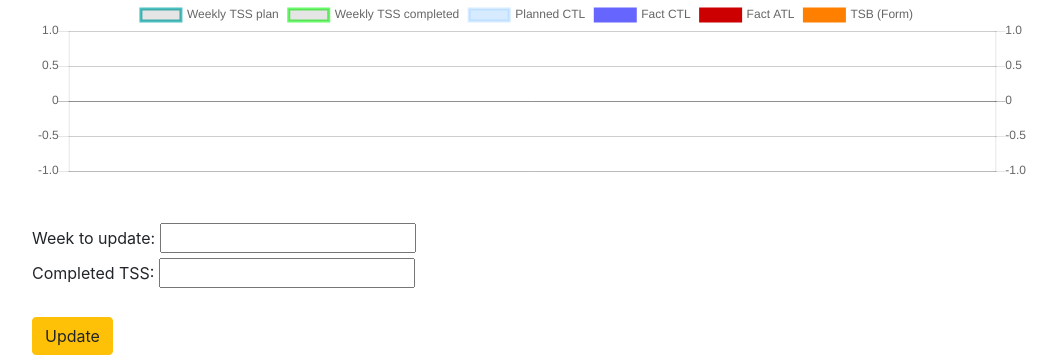
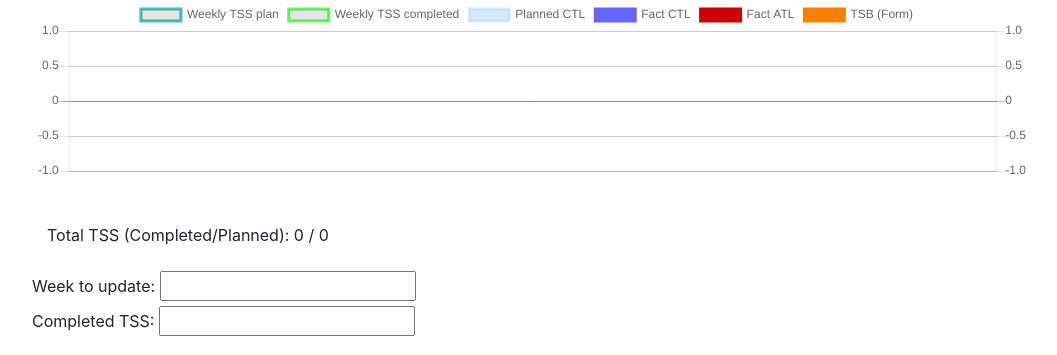
Before and after one commit to Pvtepaev/mymoves, a Flask app: page / in a window 1280 px wide. Shown: the part 135-490 px from the top of the page, without its empty margins (53-1110 px from the left). Run offline with Flask 2, Linux system fonts and the light colour scheme; data that the repository does not hold is empty; some libraries are stand-ins or nearby versions.

Commit message:
added total TSS values

```diff
--- a/templates/plan.html
+++ b/templates/plan.html
@@ -231,6 +231,8 @@ Training plan 2019
       });
     </script>
   <br>
+  <div class="container">Total TSS (Completed/Planned): {{ tctss }} / {{ tptss }} </div>
+  <br>
   <div class="container">
     <div class="row">
           <form action="{{ url_for('plan') }}" method='POST'>
--- a/view.py
+++ b/view.py
@@ -55,7 +55,11 @@ def plan():
 
     values = Plan.query.all()
     output = []
+    total_plantss = 0
+    total_compltss = 0
     for v in values:
+        total_plantss += v.tss_plan
+        total_compltss += v.tss_compl
         atl_plan = round(v.tss_plan / 7)
         atl_compl = round(v.tss_compl / 7)
         tss_plan_sum = 0
@@ -81,7 +85,7 @@ def plan():
     legend = 'Weekly TSS plan'
     date_today = datetime.date.today()
 
-    return render_template('plan.html', n = output, d = date_today, legend = legend, form=form)
+    return render_template('plan.html', n = output, d = date_today, legend = legend, form=form, tptss=total_plantss, tctss=total_compltss)
 
 
 
```
